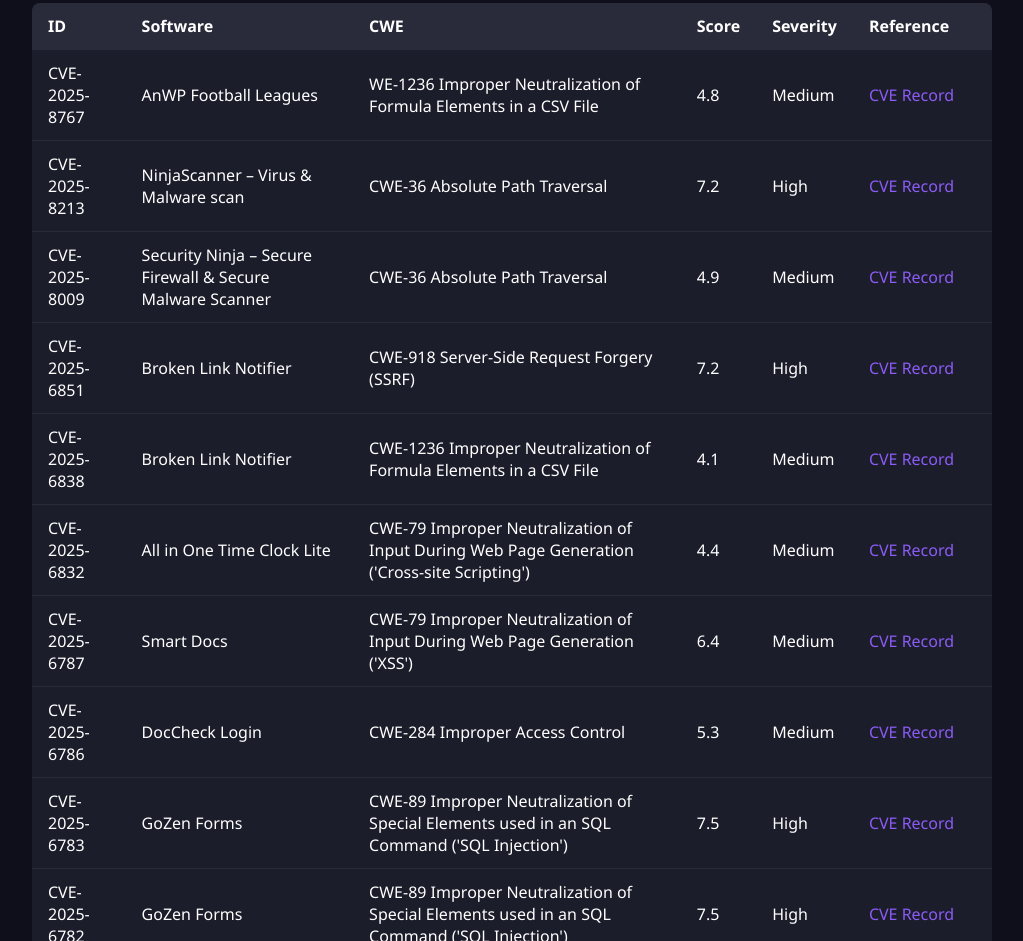
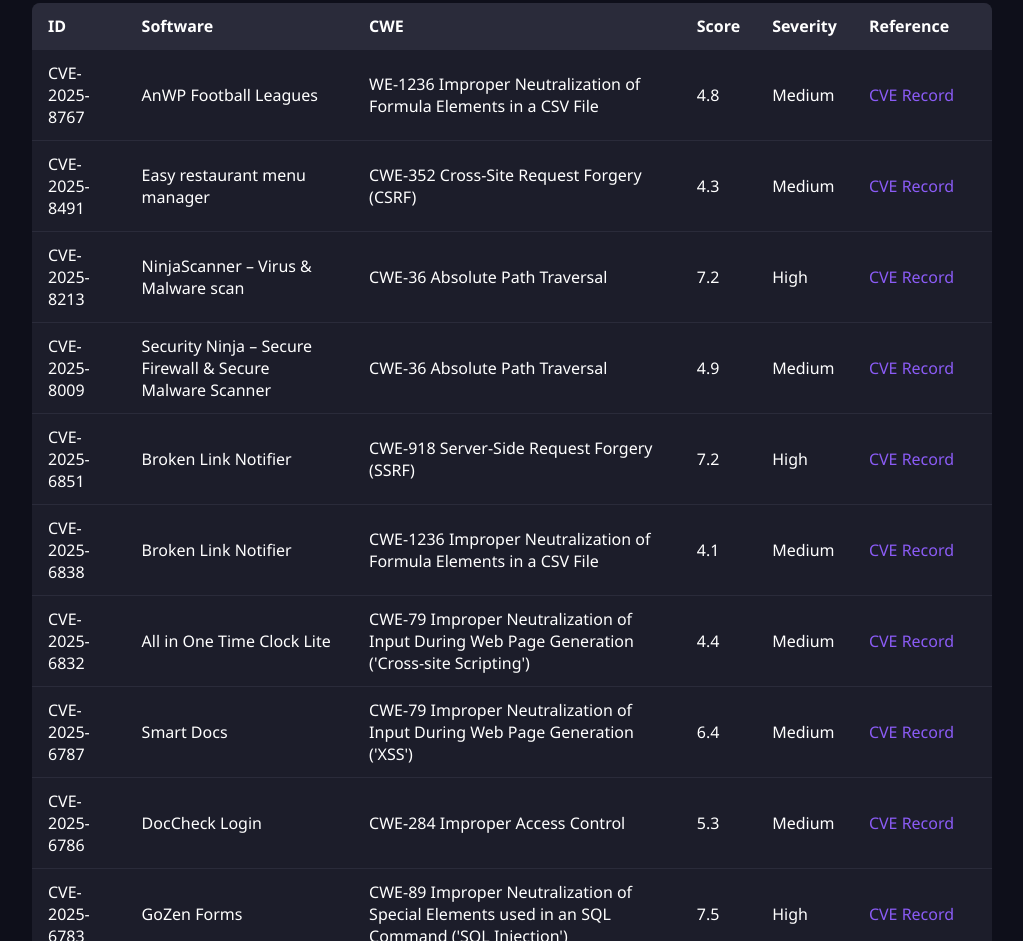
Before and after one commit to jFriedli/jFriedli.github.io, a plain HTML site: page index.html in a window 1280 px wide. Shown: the part 936-1877 px from the top of the page, without its empty margins (128-1151 px from the left). Drawn offline with Linux system fonts and the light colour scheme.

Commit message:
add CVE-2025-8491

```diff
--- a/index.html
+++ b/index.html
@@ -94,6 +94,14 @@
         </tr>
       </thead>
       <tbody>
+        <tr>
+          <td>CVE-2025-8491</td>
+          <td>Easy restaurant menu manager</td>
+          <td>CWE-352 Cross-Site Request Forgery (CSRF)</td>
+          <td>4.3</td>
+          <td>Medium</td>
+          <td><a class="reference" href="https://www.cve.org/CVERecord?id=CVE-2025-8491" target="_blank">CVE Record</a></td>
+        </tr>
         <tr>
           <td>CVE-2025-8767</td>
           <td>AnWP Football Leagues</td>
```
